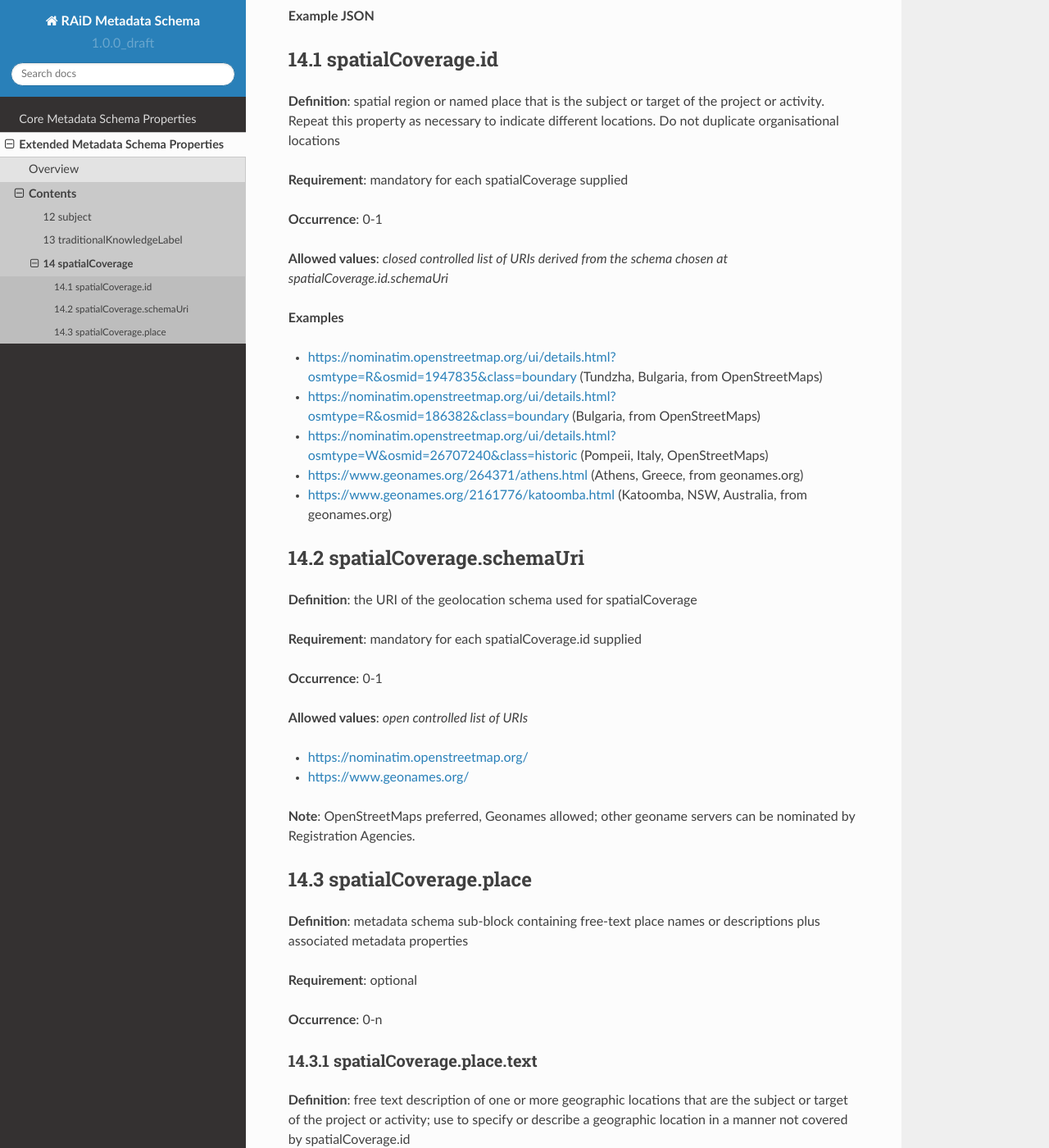
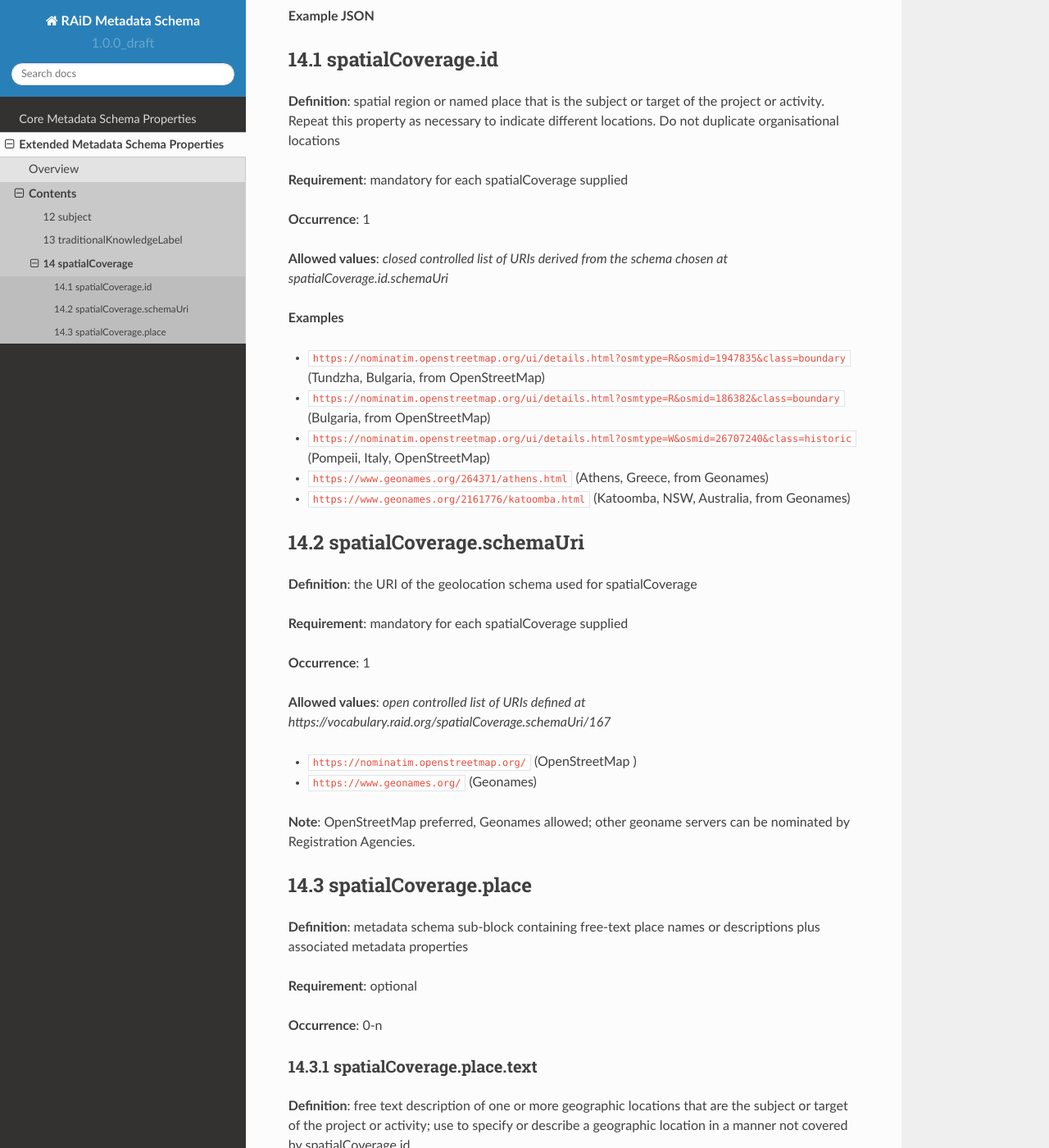
Before and after one commit to au-research/raid-metadata, a Sphinx documentation site: the page built from rtd/docs/source/extended/spatialCoverages.rst, in a window 1280 px wide and 1400 px high, scrolled down 420 px. Shown: the whole window at 82% size. Built offline with Sphinx 7.4.7 and the Read the Docs theme 2.0.0, drawn with Linux system fonts in a browser that asks for light colours; pages that are not in the unit, such as notebooks, are missing from menus; some of the changed text lies outside the part shown.

Commit message:
Update and standardise spatialCoverages.rst
Standardise definition, requirement, occurrence, allowed values, example, constraints, notes. Implement controlled lists from RVA correctly. Make other minor corrections.

```diff
--- a/rtd/docs/source/extended/extended.rst
+++ b/rtd/docs/source/extended/extended.rst
@@ -11,12 +11,12 @@ Overview
 
 Registration agencies may:
 
-1. Add additional existing controlled list schemas, so long as they are human and machine-readable with a single page per value.
+1. Add existing controlled list schemas from other sources, so long as they are human and machine-readable with a single page per value.
 2. Build new controlled list schemas, so long as they are human and machine-readable with a single page per value.
 
 Note that not all existing schemes provide a URI for each term, in which case Registration Agencies will need to build and publish their own lists.
 
-All non-canonical schemas must be registered with the Registration Authority.
+All non-canonical schemas or controlled lists must be registered with the Registration Authority and published to a vocabulary service.
 
 Contents
 --------
--- a/rtd/docs/source/extended/spatialCoverages.rst
+++ b/rtd/docs/source/extended/spatialCoverages.rst
@@ -23,17 +23,17 @@
 
 **Requirement**: mandatory for each spatialCoverage supplied
 
-**Occurrence**: 0-1
+**Occurrence**: 1
 
 **Allowed values**: *closed controlled list of URIs derived from the schema chosen at spatialCoverage.id.schemaUri*
 
 **Examples**
 
-* https://nominatim.openstreetmap.org/ui/details.html?osmtype=R&osmid=1947835&class=boundary (Tundzha, Bulgaria, from OpenStreetMaps)
-* https://nominatim.openstreetmap.org/ui/details.html?osmtype=R&osmid=186382&class=boundary (Bulgaria, from OpenStreetMaps)
-* https://nominatim.openstreetmap.org/ui/details.html?osmtype=W&osmid=26707240&class=historic (Pompeii, Italy, OpenStreetMaps)
-* https://www.geonames.org/264371/athens.html (Athens, Greece, from geonames.org)
-* https://www.geonames.org/2161776/katoomba.html (Katoomba, NSW, Australia, from geonames.org)
+* ``https://nominatim.openstreetmap.org/ui/details.html?osmtype=R&osmid=1947835&class=boundary`` (Tundzha, Bulgaria, from OpenStreetMap)
+* ``https://nominatim.openstreetmap.org/ui/details.html?osmtype=R&osmid=186382&class=boundary`` (Bulgaria, from OpenStreetMap)
+* ``https://nominatim.openstreetmap.org/ui/details.html?osmtype=W&osmid=26707240&class=historic`` (Pompeii, Italy, OpenStreetMap)
+* ``https://www.geonames.org/264371/athens.html`` (Athens, Greece, from Geonames)
+* ``https://www.geonames.org/2161776/katoomba.html`` (Katoomba, NSW, Australia, from Geonames)
 
 .. _14.2-spatialCoverage.schemaUri:
 
@@ -42,16 +42,16 @@
 
 **Definition**: the URI of the geolocation schema used for spatialCoverage
 
-**Requirement**: mandatory for each spatialCoverage.id supplied
+**Requirement**: mandatory for each spatialCoverage supplied
 
-**Occurrence**: 0-1
+**Occurrence**: 1
 
-**Allowed values**: *open controlled list of URIs*
+**Allowed values**: *open controlled list of URIs defined at https://vocabulary.raid.org/spatialCoverage.schemaUri/167*
 
-* https://nominatim.openstreetmap.org/
-* https://www.geonames.org/
+* ``https://nominatim.openstreetmap.org/`` (OpenStreetMap )
+* ``https://www.geonames.org/`` (Geonames)
 
-**Note**: OpenStreetMaps preferred, Geonames allowed; other geoname servers can be nominated by Registration Agencies.
+**Note**: OpenStreetMap preferred, Geonames allowed; other geoname servers can be nominated by Registration Agencies.
 
 .. _14.3-spatialCoverage.place:
 
@@ -118,8 +118,8 @@
 
 **Occurrence**: 0-1
 
-**Allowed values**: *closed controlled list of allowed language schemas*
+**Allowed values**: *closed controlled list of allowed language schemas defined at https://vocabulary.raid.org/spatialCoverage.place.language.schemaUri/206*
 
-* ``https://www.iso.org/standard/39534.html``
+* ``https://www.iso.org/standard/74575.html`` (ISO 639:2023 Code for individual languages and language groups (Set 3))
 
-**Note**: currently limited to ISO 639-3 three-letter code.
+**Constraints**: currently limited to ISO 639:2023 (Set 3)
```
Also changed, not shown: other parts of rtd/docs/source/extended/spatialCoverages.rst (+2 -2 lines).
